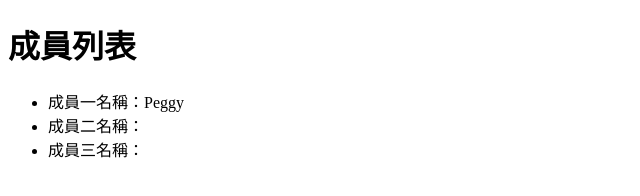
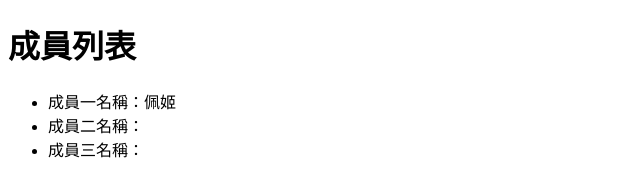
Before and after one commit to Peggy123123/1110-1, a plain HTML site: page index.html in a window 1280 px wide. Shown: the full height of the page, 0-640 px from the left. Drawn offline with Linux system fonts and the light colour scheme.

Commit message:
修改ａ成員名子

```diff
--- a/index.html
+++ b/index.html
@@ -8,7 +8,7 @@
 <body>
     <h1>成員列表</h1>
     <ul>
-        <li>成員一名稱：Peggy</li>
+        <li>成員一名稱：佩姬</li>
         <li>成員二名稱：</li>
         <li>成員三名稱：</li>
     </ul>
```
